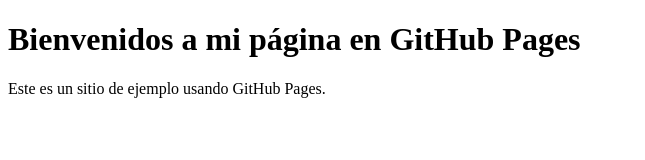
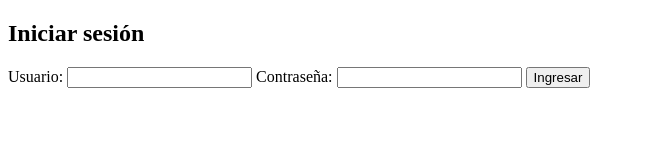
Before and after one commit to vladnav/El_Patio, a plain HTML site: page index.html in a window 1280 px wide. Shown: the whole page, without its empty margins (0-645 px from the left). Drawn offline with Linux system fonts and the light colour scheme.

Commit message:
Update index.html

```diff
--- a/index.html
+++ b/index.html
@@ -3,10 +3,21 @@
 <head>
     <meta charset="UTF-8">
     <meta name="viewport" content="width=device-width, initial-scale=1.0">
-    <title>Mi Página en GitHub</title>
+    <title>Login</title>
+    <link rel="stylesheet" href="styles/style.css">
 </head>
 <body>
-    <h1>Bienvenidos a mi página en GitHub Pages</h1>
-    <p>Este es un sitio de ejemplo usando GitHub Pages.</p>
+    <h2>Iniciar sesión</h2>
+    <form id="loginForm">
+        <label for="username">Usuario:</label>
+        <input type="text" id="username" name="username" required>
+
+        <label for="password">Contraseña:</label>
+        <input type="password" id="password" name="password" required>
+
+        <button type="submit">Ingresar</button>
+    </form>
+
+    <script src="scripts/auth.js"></script>
 </body>
 </html>
```
